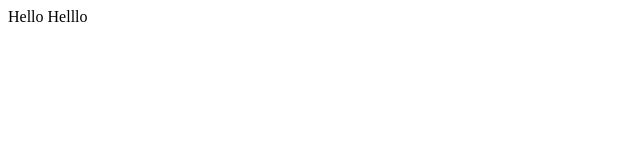
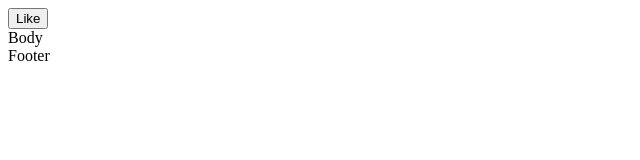
Before and after one commit to cyril2019/personal-website, a plain HTML site: page index.html in a window 1280 px wide. Shown: the whole page, without its empty margins (0-640 px from the left). Drawn offline with nearby package versions, Linux system fonts and the light colour scheme.

Commit message:
added js

```diff
--- a/index.html
+++ b/index.html
@@ -1,10 +1,10 @@
 <html>
     <body>
-        Hello
-    </body>
-<html>
-    <body>
-        Helllo
-
+        <div id="navbar">Nav Bar</div>
+        <div id="Body">Body</div>
+        <div id="footer">Footer</div>
+        <script src="https://unpkg.com/react@17/umd/react.development.js" crossorigin></script>
+        <script src="https://unpkg.com/react-dom@17/umd/react-dom.development.js" crossorigin></script>
+        <script src="index.js"></script>
     </body>
 </html>
--- /dev/null
+++ b/index.js
@@ -0,0 +1,24 @@
+'use strict';
+
+const e = React.createElement;
+
+class LikeButton extends React.Component {
+  constructor(props) {
+    super(props);
+    this.state = { liked: false };
+  }
+
+  render() {
+    if (this.state.liked) {
+      return 'You liked this.';
+    }
+
+    return e(
+      'button',
+      { onClick: () => this.setState({ liked: true }) },
+      'Like'
+    );
+  }
+}
+const domContainer = document.querySelector('#navbar');
+ReactDOM.render(e(LikeButton), domContainer);
```
Also changed, not shown: index.css (added).
